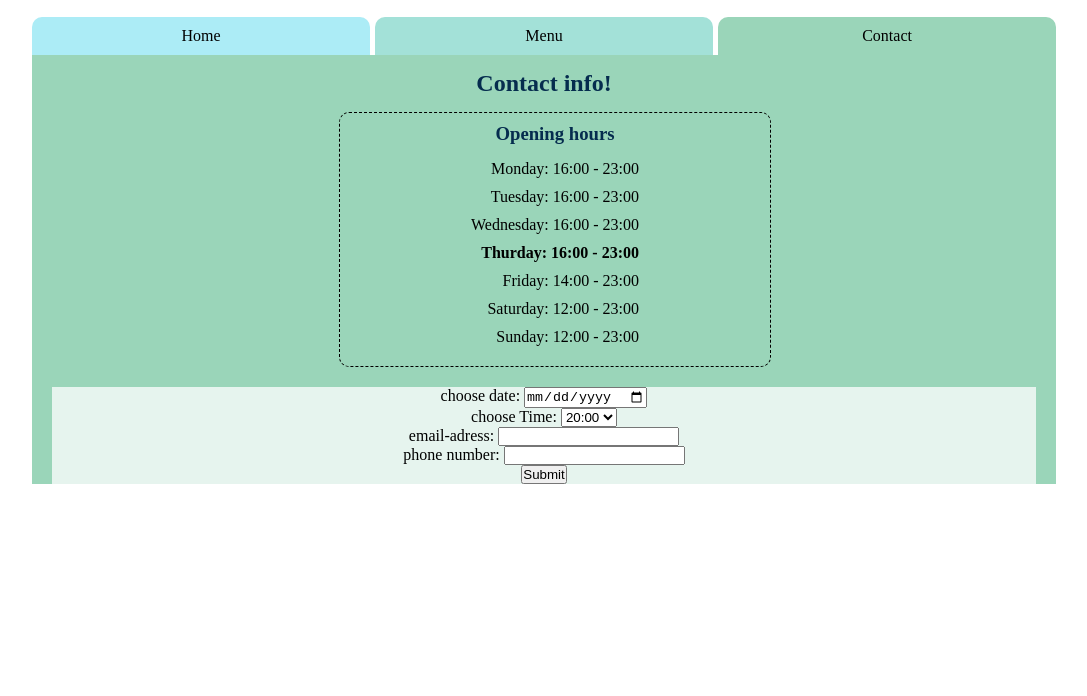
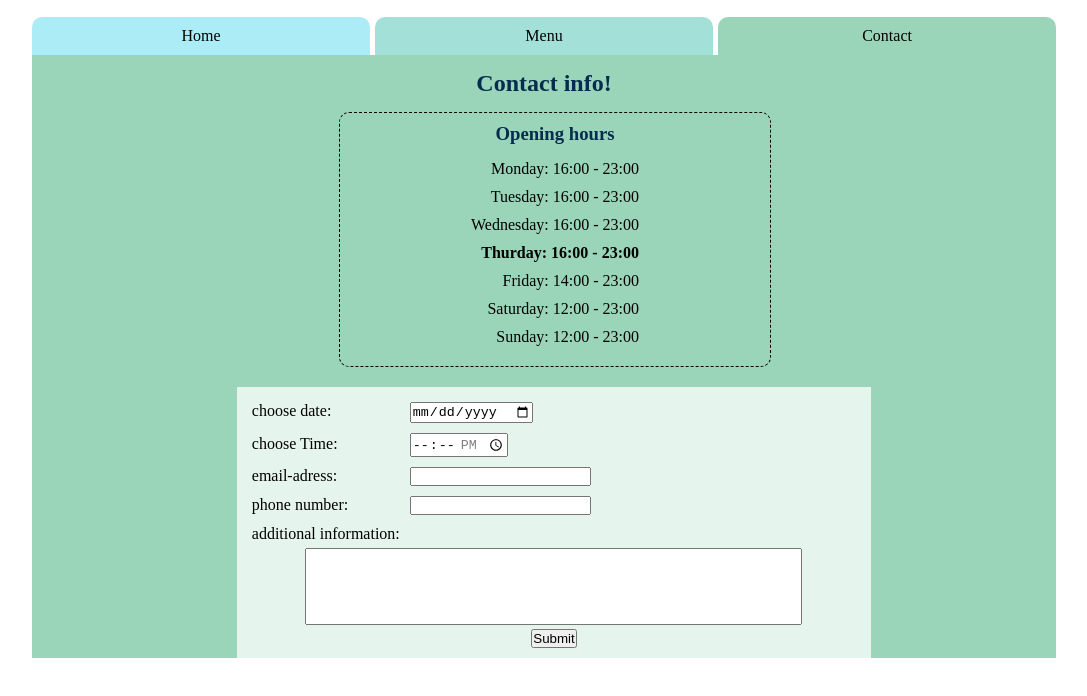
Before and after one commit to Irishallo/restaurant-page-project, a website built with webpack: page dist/index.html in a window 1280 px wide. Both pictures are taken after a click on the element "Contact". Shown: the part 60-756 px from the top of the page, without its empty margins (96-1183 px from the left). Built offline with nearby package versions, Linux system fonts and the light colour scheme.

Commit message:
worked on contact form, table, time and textarea

```diff
--- a/src/contact.js
+++ b/src/contact.js
@@ -87,27 +87,29 @@ export function createContactpage () {
     const timeLabel = document.createElement('label');
     timeLabel.innerText = 'choose Time: ';
     timeLabel.setAttribute('for', 'timechoice');
-    const timeInput = document.createElement('select');
-    timeInput.setAttribute('id', 'timechoice');
-    timeInput.setAttribute('name', 'timechoice');
+    const timeInput = document.createElement('input');
+    timeInput.setAttribute('type', 'time');
+    timeInput.setAttribute('min', '12:00');
+    timeInput.setAttribute('max', '21:00');
+    timeInput.setAttribute('step', '900');
     timeInput.required = true;
-    const timeoption1 = document.createElement('option');
-    timeoption1.innerText = '20:00';
-    timeoption1.setAttribute('value', '20:00');
-    const timeoption2 = document.createElement('option');
-    timeoption2.innerText = '20:30';
-    timeoption2.setAttribute('value', '20:30');
-    const timeoption3 = document.createElement('option');
-    timeoption3.innerText = '21:00';
-    timeoption3.setAttribute('value', '21:00');
-    const timeoption4 = document.createElement('option');
-    timeoption4.innerText = '21:30';
-    timeoption4.setAttribute('value', '21:30');
+    // const timeoption1 = document.createElement('option');
+    // timeoption1.innerText = '12:00';
+    // timeoption1.setAttribute('value', '12:00');
+    // const timeoption2 = document.createElement('option');
+    // timeoption2.innerText = '12:30';
+    // timeoption2.setAttribute('value', '12:30');
+    // const timeoption3 = document.createElement('option');
+    // timeoption3.innerText = '13:00';
+    // timeoption3.setAttribute('value', '13:00');
+    // const timeoption4 = document.createElement('option');
+    // timeoption4.innerText = '13:30';
+    // timeoption4.setAttribute('value', '13:30');
 
-    timeInput.appendChild(timeoption1);
-    timeInput.appendChild(timeoption2);
-    timeInput.appendChild(timeoption3);
-    timeInput.appendChild(timeoption4);
+    // timeInput.appendChild(timeoption1);
+    // timeInput.appendChild(timeoption2);
+    // timeInput.appendChild(timeoption3);
+    // timeInput.appendChild(timeoption4);
 
     const emailLabel = document.createElement('label');
     emailLabel.innerText = 'email-adress: ';
@@ -122,24 +124,60 @@ export function createContactpage () {
     telInput.setAttribute('pattern', '[0-9]{10}');
     telInput.required = true;
 
+    const messageLabel = document.createElement('label');
+    messageLabel.innerText = 'additional information: ';
+    const messageInput = document.createElement('textarea');
+    messageInput.setAttribute('rows', '5');
+    messageInput.setAttribute('cols', '60');
+    messageInput.setAttribute('style', 'resize: none;');
+
     const submitInput = document.createElement('input');
     submitInput.setAttribute('type', 'submit');
-    submitInput.innerText = 'Submit';
+    submitInput.setAttribute('value', 'Submit');
 
-    contactForm.appendChild(dateLabel);
-    contactForm.appendChild(dateSelector);
+    const formTable = document.createElement('table');
+    const dateRow = document.createElement('tr');
+    const timeRow = document.createElement('tr');
+    const emailRow = document.createElement('tr');
+    const telRow = document.createElement('tr');
+    const messageRow = document.createElement('tr');
+    const dateTd1 = document.createElement('td');
+    const dateTd2 = document.createElement('td');
+    const timeTd1 = document.createElement('td');
+    const timeTd2 = document.createElement('td');
+    const emailTd1 = document.createElement('td');
+    const emailTd2 = document.createElement('td');
+    const telTd1 = document.createElement('td');
+    const telTd2 = document.createElement('td');
+    const messageTd1 = document.createElement('td');
+
+    dateTd1.appendChild(dateLabel);
+    dateTd2.appendChild(dateSelector);
+    dateRow.appendChild(dateTd1);
+    dateRow.appendChild(dateTd2);
+    timeTd1.appendChild(timeLabel);
+    timeTd2.appendChild(timeInput);
+    timeRow.appendChild(timeTd1);
+    timeRow.appendChild(timeTd2);
+    emailTd1.appendChild(emailLabel);
+    emailTd2.appendChild(emailInput);
+    emailRow.appendChild(emailTd1);
+    emailRow.appendChild(emailTd2);
+    telTd1.appendChild(telLabel);
+    telTd2.appendChild(telInput);
+    telRow.appendChild(telTd1);
+    telRow.appendChild(telTd2);
+    messageTd1.appendChild(messageLabel);
+    messageRow.appendChild(messageTd1);
+
+    contactForm.appendChild(dateRow);
+    contactForm.appendChild(timeRow);
+    contactForm.appendChild(emailRow);
+    contactForm.appendChild(telRow);
+    contactForm.appendChild(messageRow);
+    contactForm.appendChild(messageInput);
     contactForm.appendChild(lineBr);
-    contactForm.appendChild(timeLabel);
-    contactForm.appendChild(timeInput);
-    contactForm.appendChild(lineBr.cloneNode());
-    contactForm.appendChild(emailLabel);
-    contactForm.appendChild(emailInput);
-    contactForm.appendChild(lineBr.cloneNode());
-    contactForm.appendChild(telLabel);
-    contactForm.appendChild(telInput);
-    contactForm.appendChild(lineBr.cloneNode());
     contactForm.appendChild(submitInput);
-    contactForm.appendChild(lineBr.cloneNode());
     contactPge.appendChild(contactForm);
 
     contentDiv.appendChild(contactPge);
--- a/src/style.css
+++ b/src/style.css
@@ -119,5 +119,13 @@ p {
 
 form {
     background-color: rgba(255, 255, 255, 0.753);
-    margin: 20px;
+    width: 60%;
+    margin: 20px 20%;
+    text-align: center;
+    padding: 10px;
 }
+
+td {
+    padding: 5px;
+    text-align: left;
+}
```
Also changed, not shown: dist/main.js.
